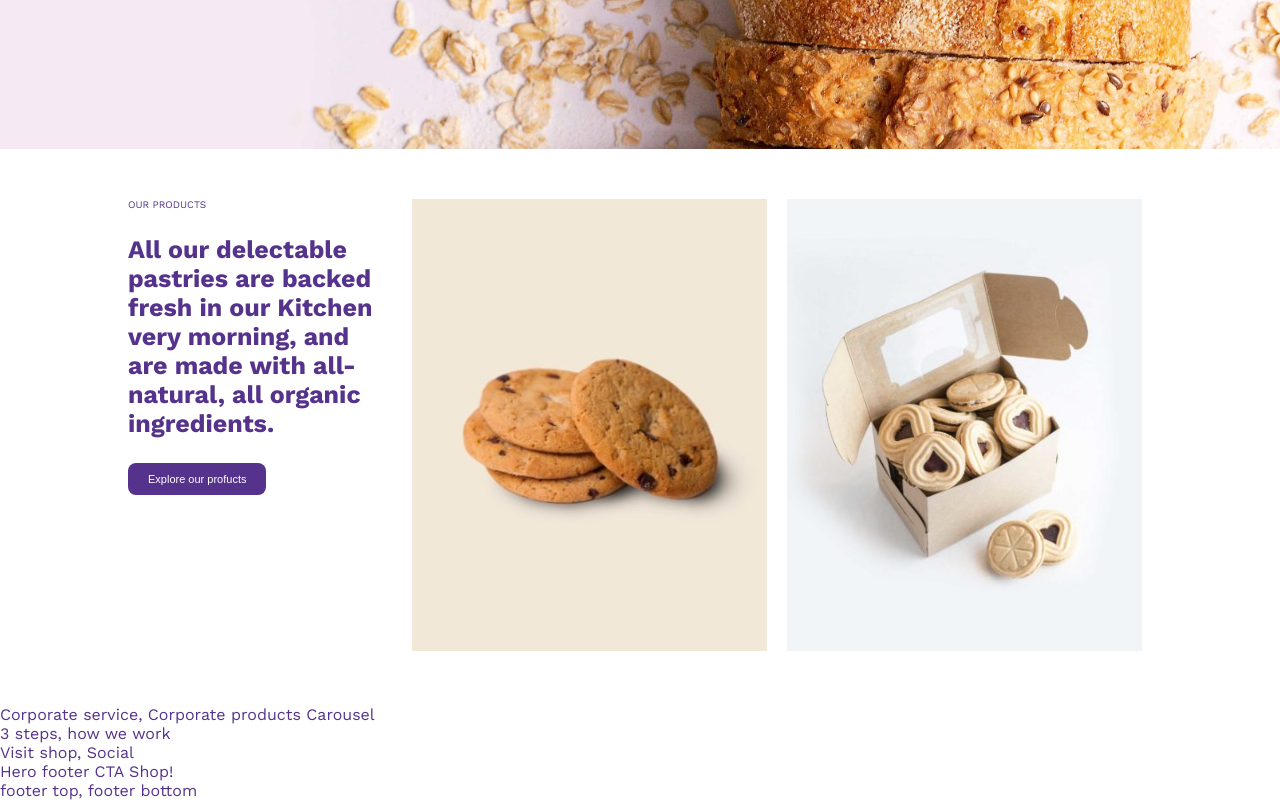
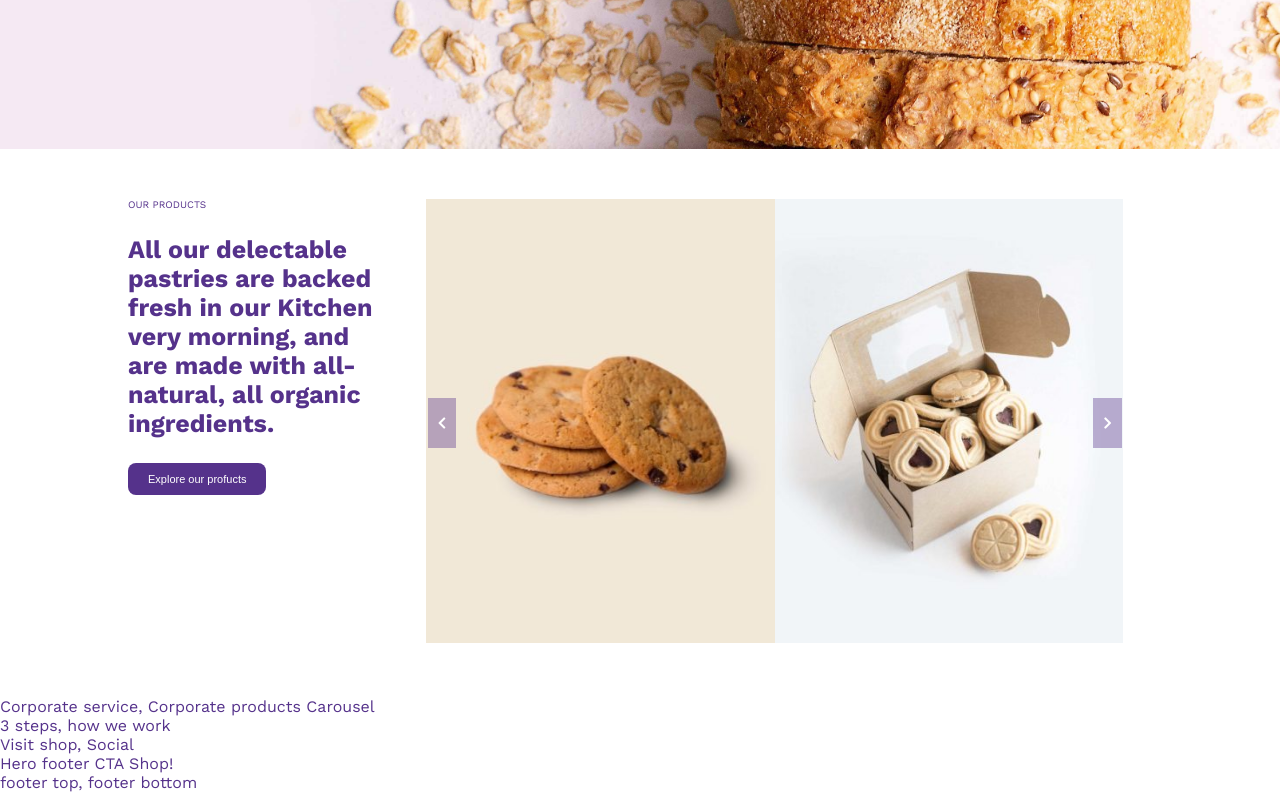
Before and after one commit to mariklim/proj-html-vuejs, a Vue app: page / in a window 1280 px wide. Shown: the part 691-1491 px from the top of the page. Built offline with nearby package versions, Linux system fonts and the light colour scheme.

Commit message:
aggiunto bottoni per slider

```diff
--- a/src/assets/style/common.scss
+++ b/src/assets/style/common.scss
@@ -47,6 +47,16 @@ a{
     color:white;
 }
 
+.btn_prev_next{
+   width: 1.875rem;
+    height:3.125rem;
+    background-color: #56328b62;
+    color: white;
+    border: 0;
+    padding: .3125rem .625rem;
+    cursor: pointer;
+}
+
 //Typo
     .section_small_title {
         font-weight: 400;
--- a/src/components/Main/Products.vue
+++ b/src/components/Main/Products.vue
@@ -5,7 +5,8 @@
         <div class="text">
           <h5 class="section_small_title">OUR PRODUCTS</h5>
           <h3 class="semibold_section_title">
-            All our delectable pastries are backed fresh in our Kitchen very morning, and are made with all-natural, all organic ingredients.
+            All our delectable pastries are backed fresh in our Kitchen very
+            morning, and are made with all-natural, all organic ingredients.
           </h3>
         </div>
         <button class="btn_lilac">Explore our profucts</button>
@@ -13,13 +14,20 @@
       <div class="prod_gallary">
         <ul>
           <li>
+              <button class="btn_prev_next btn_prev"><i class="fas fa-chevron-left"></i></button>
             <a href="#">
-
-                      <img src="../../assets/image/choco-chip-cookies-400x510.jpg" alt="choco chip cookies">
+              <img
+                src="../../assets/image/choco-chip-cookies-400x510.jpg"
+                alt="choco chip cookies"
+              />
             </a>
             <a href="#">
-                      <img src="../../assets/image/strawberry-jam-cookies-400x510.jpg" alt="strawberry jam cookies">
+              <img
+                src="../../assets/image/strawberry-jam-cookies-400x510.jpg"
+                alt="strawberry jam cookies"
+              />
             </a>
+             <button class="btn_prev_next btn_next"><i class="fas fa-chevron-right"></i></button>
           </li>
         </ul>
       </div>
@@ -42,24 +50,31 @@ export default {
     display: flex;
     margin-top: 3.125rem;
     margin-bottom: 3.125rem;
-        .our_products{
+    .our_products {
       width: 30%;
-             & .text{
+      & .text {
         padding-right: 1.25rem;
       }
-
     }
-        .prod_gallary{
-            li{
+    .prod_gallary {
+      li {
         display: flex;
+        align-items: center;
       }
-            li a{
-                margin: 0 .625rem;
+      li a {
         max-width: 25rem;
         img {
           width: 100%;
         }
       }
+      button.btn_next{
+          position: relative;
+          right:1.875rem;
+      }
+      button.btn_prev{
+          position: relative;
+          left:1.875rem;
+      }
     }
   }
 }
```
Lines whose indentation alone changed are shown as unchanged.
